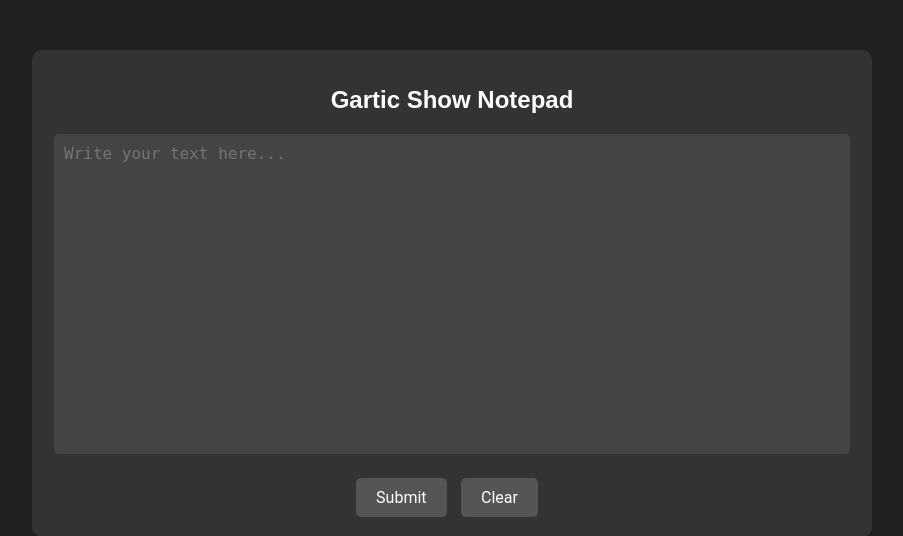
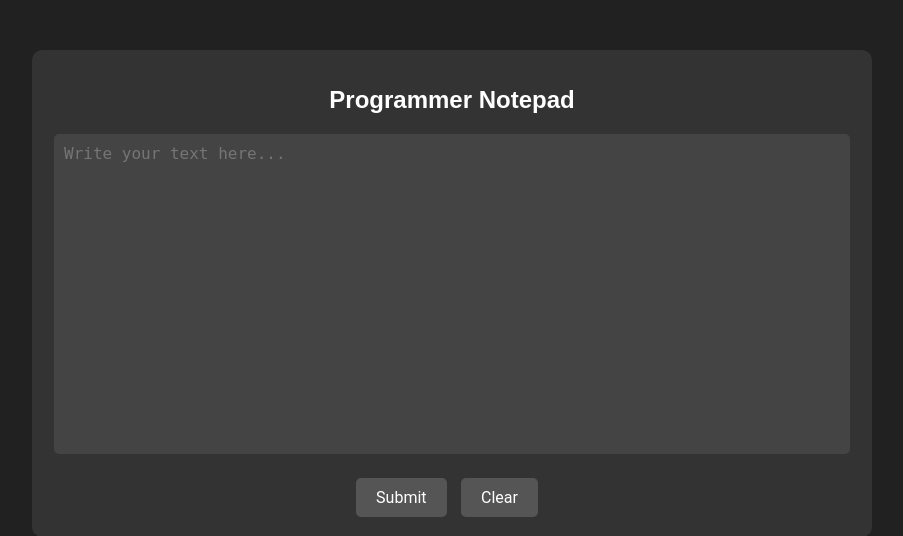
Before and after one commit to kalibriAI/notepad, a Flask app: page / in a window 1280 px wide. Shown: the top 536 px of the page, without its empty margins (188-1091 px from the left). Run offline with Flask 3, Linux system fonts and the light colour scheme.

Commit message:
changed notepd name on site

```diff
--- a/templates/index.html
+++ b/templates/index.html
@@ -31,7 +31,7 @@
 <body>
 <div class="container">
     <div class="header">
-        <h1>Gartic Show Notepad</h1>
+        <h1>Programmer Notepad</h1>
     </div>
     <div class="content">
         <form action="/submit" method="post">
```
Also changed, not shown: static/interface.png.
